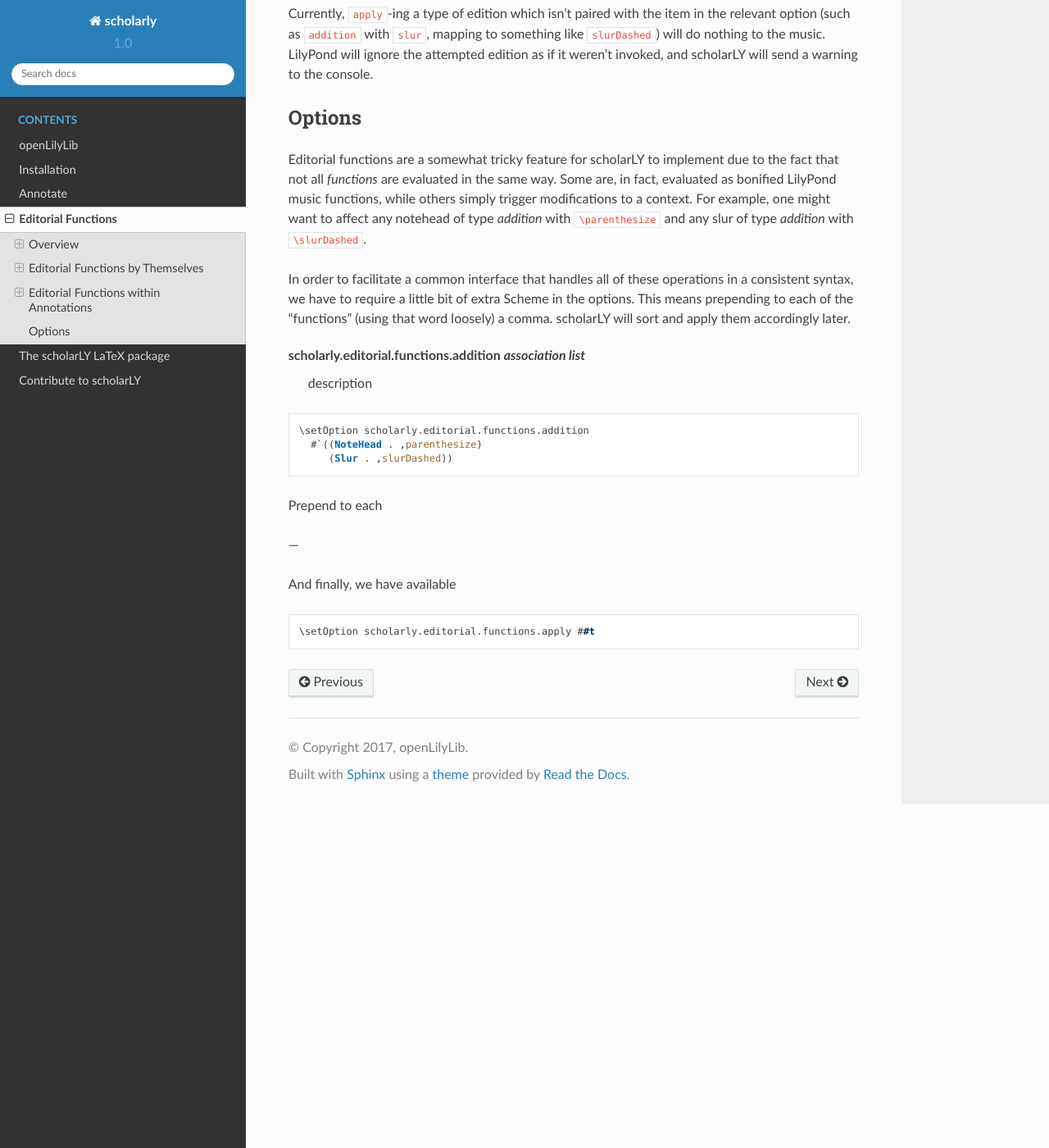
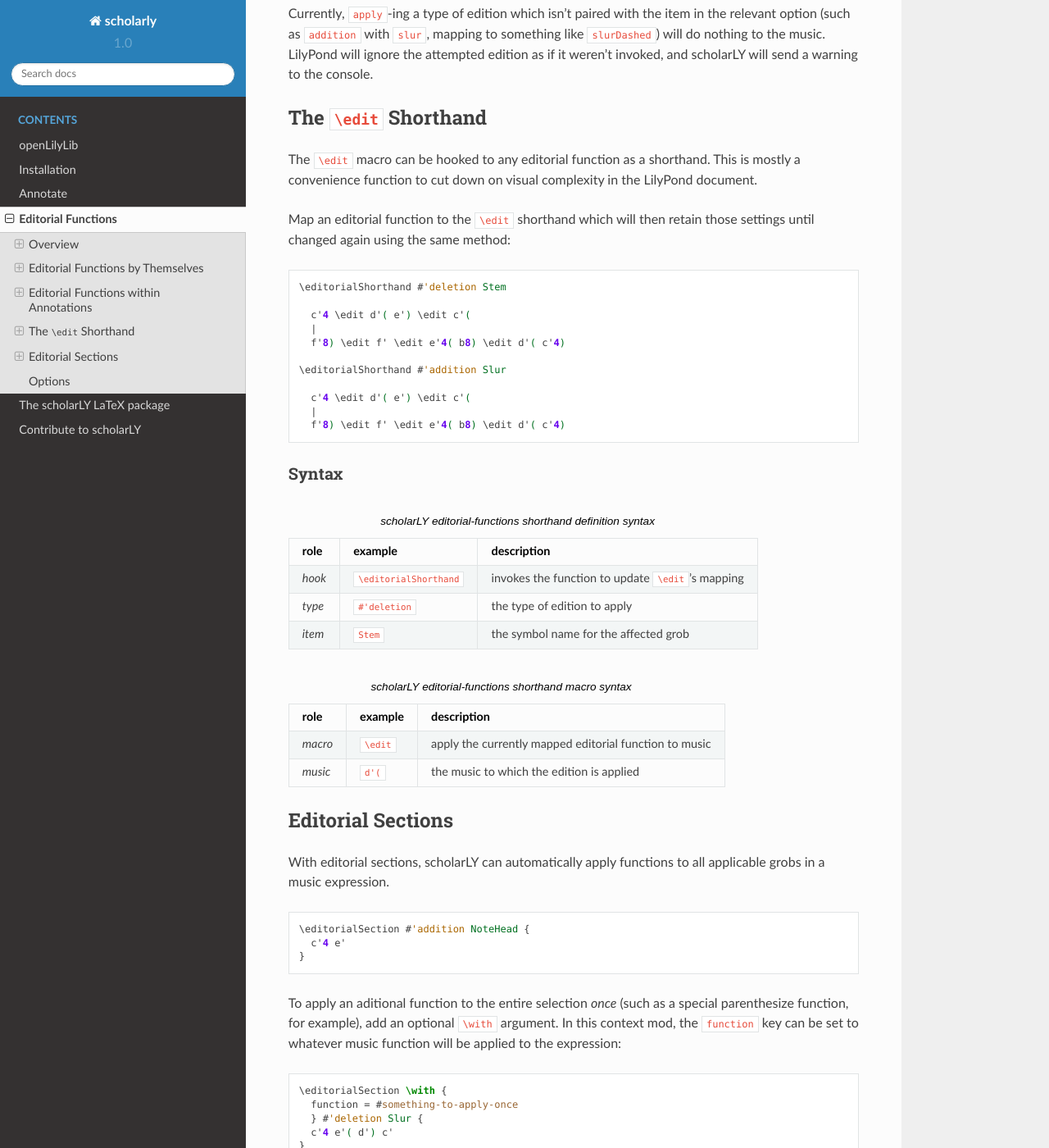
Before and after one commit to openlilylib/scholarly, a Sphinx documentation site: the page built from doc/source/editorial-fns.rst, in a window 1280 px wide and 1400 px high, scrolled down 3036 px. Shown: the whole window at 82% size. Built offline with Sphinx 7.4.7 and the Read the Docs theme 2.0.0, drawn with Linux system fonts in a browser that asks for light colours; pages that are not in the unit, such as notebooks, are missing from menus; some of the changed text lies outside the part shown.

Commit message:
add editorial-sect and editorial-shorthand details

```diff
--- a/doc/source/editorial-fns.rst
+++ b/doc/source/editorial-fns.rst
@@ -153,6 +153,102 @@ attempted edition as if it weren't invoked, and scholarLY will send a warning to
 the console.
 
 
+
+
+The ``\edit`` Shorthand
+=======================
+
+The ``\edit`` macro can be hooked to any editorial function as a shorthand. This
+is mostly a convenience function to cut down on visual complexity in the
+LilyPond document.
+
+
+Map an editorial function to the ``\edit`` shorthand which will then retain
+those settings until changed again using the same method:
+
+::
+
+  \editorialShorthand #'deletion Stem
+
+    c'4 \edit d'( e') \edit c'(
+    |
+    f'8) \edit f' \edit e'4( b8) \edit d'( c'4)
+
+  \editorialShorthand #'addition Slur
+
+    c'4 \edit d'( e') \edit c'(
+    |
+    f'8) \edit f' \edit e'4( b8) \edit d'( c'4)
+
+
+Syntax
+------
+
+.. table:: scholarLY editorial-functions shorthand definition syntax
+   :widths: auto
+
+   ========= ======================== ========================================================
+    role      example                  description
+   ========= ======================== ========================================================
+    `hook`    ``\editorialShorthand``  invokes the function to update ``\edit``'s mapping
+    `type`    ``#'deletion``           the type of edition to apply
+    `item`    ``Stem``                 the symbol name for the affected grob
+   ========= ======================== ========================================================
+
+
+.. table:: scholarLY editorial-functions shorthand macro syntax
+   :widths: auto
+
+   ========= ======================== ========================================================
+    role      example                  description
+   ========= ======================== ========================================================
+    `macro`   ``\edit``                apply the currently mapped editorial function to music
+    `music`   ``d'(``                  the music to which the edition is applied
+   ========= ======================== ========================================================
+
+
+Editorial Sections
+==================
+
+With editorial sections, scholarLY can automatically apply functions to all
+applicable grobs in a music expression.
+
+::
+
+  \editorialSection #'addition NoteHead {
+    c'4 e'
+  }
+
+To apply an aditional function to the entire selection `once` (such as a special
+parenthesize function, for example), add an optional ``\with`` argument.
+In this context mod, the ``function`` key can be set to whatever music function
+will be applied to the expression:
+
+::
+
+  \editorialSection \with {
+    function = #something-to-apply-once
+    } #'deletion Slur {
+    c'4 e'( d') c'
+  }
+
+Syntax
+------
+
+.. table:: scholarLY editorial-functions section syntax
+   :widths: auto
+
+   ============== ======================= =========================================================
+    role           example                 description
+   ============== ======================= =========================================================
+    `hook`         ``\editorialSection``   invokes the function for the pair of `type` and `item`
+    `properties`   ``\with { ... }``       contains key = value pairs (expects ``function = ...``)
+    `type`         ``#'deletion``          the type of edition to apply
+    `item`         ``Stem``                the symbol name for the affected grob
+    `music`        ``{ c'4 e' }``          the music expression containing the affected grobs
+   ============== ======================= =========================================================
+
+
 Options
 =======
 
@@ -168,21 +264,35 @@ in a consistent syntax, we have to require a little bit of extra Scheme in the
 options. This means prepending to each of the "functions" (using that word
 loosely) a comma. scholarLY will sort and apply them accordingly later.
 
-**scholarly.editorial.functions.addition** `association list`
+**scholarly.editorial-functions.addition** `alist`
   description
 
 ::
 
-  \setOption scholarly.editorial.functions.addition
+  \setOption scholarly.editorial-functions.addition
     #`((NoteHead . ,parenthesize)
        (Slur . ,slurDashed))
 
 Prepend to each
 
----
+The next two options are configured similarly.
+
+**scholarly.editorial-functions.deletion** `alist`
+
+**scholarly.editorial-functions.emendation** `alist`
+
+
+
+
+
+
+**scholarly.editorial-functions.ignored-types** `list`
+
 
 And finally, we have available
 
+**scholarly.editorial-functions.apply**
+
 ::
 
-  \setOption scholarly.editorial.functions.apply ##t
+  \setOption scholarly.editorial-functions.apply ##t
```
Also changed, not shown: doc/source/annotate.rst (+5 -5 lines).
